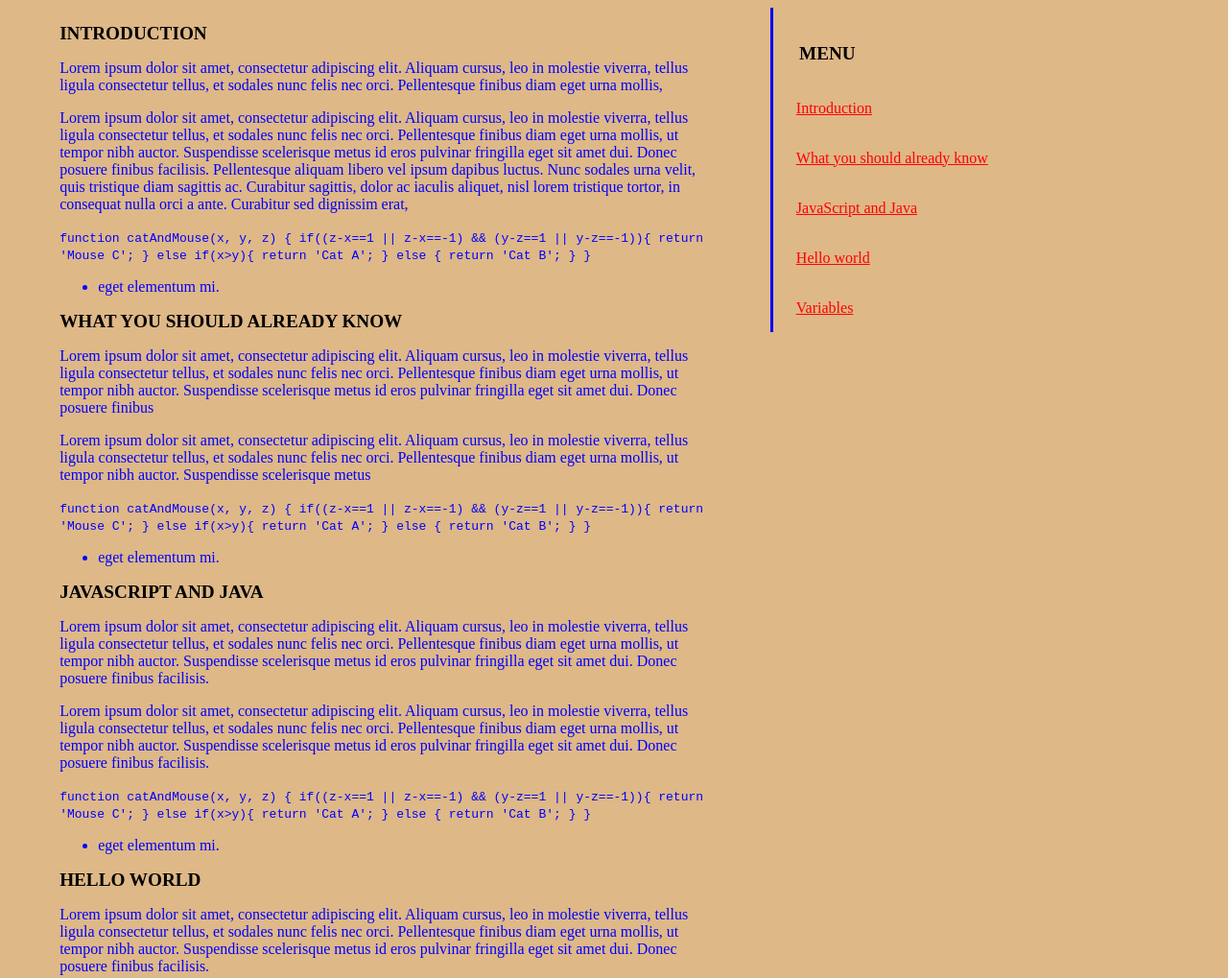
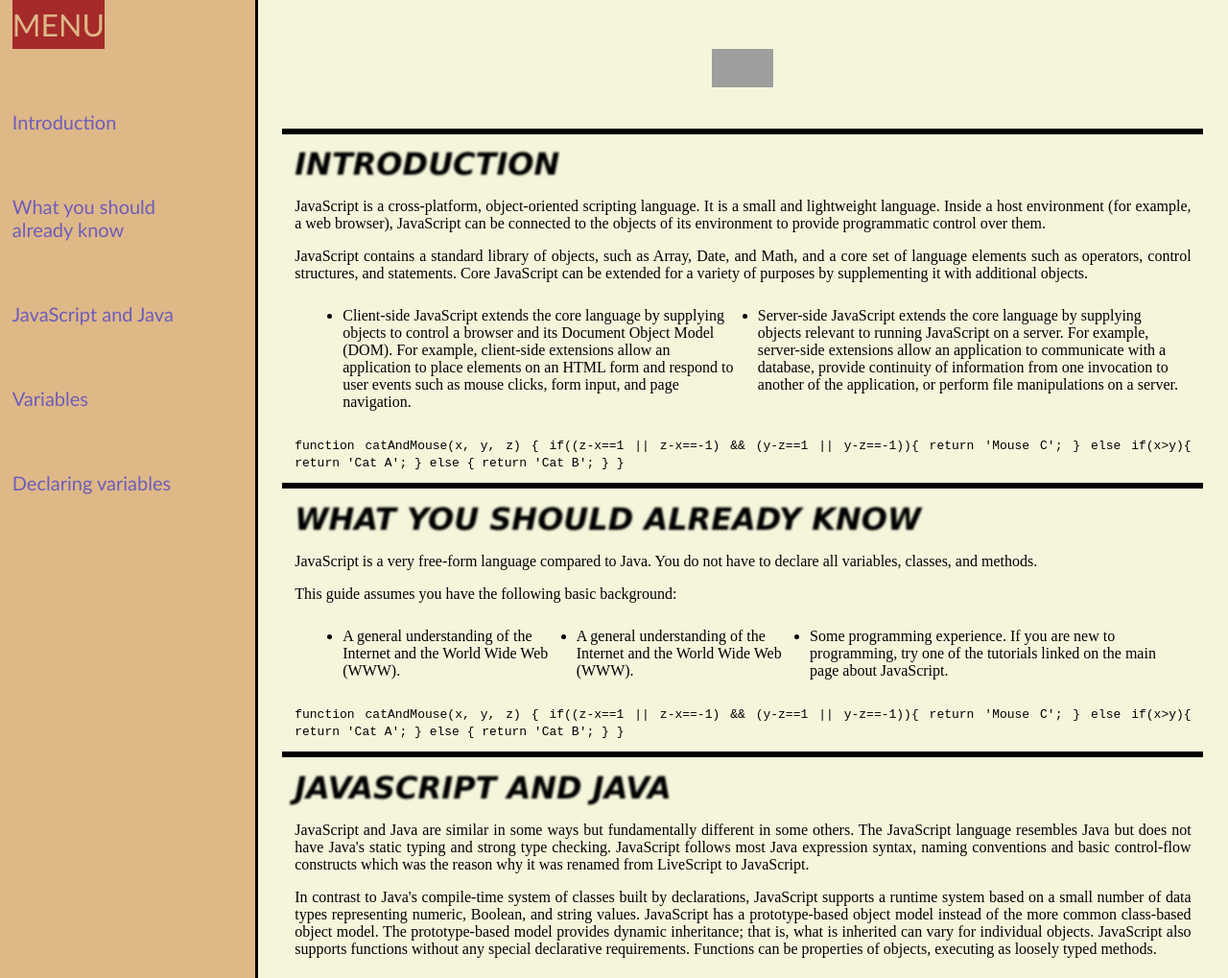
Before and after one commit to UREYPRICE/microVerseTrialWithHenschelandAhmedWaqar, a plain HTML site: page index.html in a window 1280 px wide. Shown: the top 1019 px of the page at 96% size. Drawn offline with Linux system fonts and the light colour scheme; grey boxes are pictures that could not be loaded.

Commit message:
improved the styling of main, navbar and section

```diff
--- a/index.html
+++ b/index.html
@@ -3,179 +3,163 @@
 
     <head>
       <meta charset="utf-8">
-      <meta name="">
-      <title>TechDocPage</title>
+      <meta name="viewport" content="width=device-width, initial-scale=1.0">
+      <title>JS Documentation</title>
       <link rel="stylesheet" href="styles.css">
         </head>
-    <body class="flex-container">
+    <body>
 
       <main id ="main-doc">
+
+        <section class="main-section">
+          <a href="#5"><img src="https://pic.onlinewebfonts.com/svg/img_116266.png" alt="Arrow Down"></a>
+        </section>
 
         <section id="1" class="main-section">
 
           <header >
             Introduction
+          </header>
 
-          </header>
-          <p>Lorem ipsum dolor sit amet, consectetur adipiscing elit. Aliquam cursus, leo in molestie viverra, tellus ligula consectetur tellus, et sodales nunc felis nec orci. Pellentesque finibus diam eget urna mollis,  </p>
-          <p> Lorem ipsum dolor sit amet, consectetur adipiscing elit. Aliquam cursus, leo in molestie viverra, tellus ligula consectetur tellus, et sodales nunc felis nec orci. Pellentesque finibus diam eget urna mollis, ut tempor nibh auctor. Suspendisse scelerisque metus id eros pulvinar fringilla eget sit amet dui. Donec posuere finibus facilisis. Pellentesque aliquam libero vel ipsum dapibus luctus. Nunc sodales urna velit, quis tristique diam sagittis ac. Curabitur sagittis, dolor ac iaculis aliquet, nisl lorem tristique tortor, in consequat nulla orci a ante. Curabitur sed dignissim erat,  </p>
-          <code> function catAndMouse(x, y, z) {
-
+          <p>JavaScript is a cross-platform, object-oriented scripting language. It is a small and lightweight language. Inside a host environment (for example, a web browser), JavaScript can be connected to the objects of its environment to provide programmatic control over them.</p>
+          <p>JavaScript contains a standard library of objects, such as Array, Date, and Math, and a core set of language elements such as operators, control structures, and statements. Core JavaScript can be extended for a variety of purposes by supplementing it with additional objects.</p>
+          <ul class="flex-container">
+         <li>Client-side JavaScript extends the core language by supplying objects to control a browser and its Document Object Model (DOM). For example, client-side extensions allow an application to place elements on an HTML form and respond to user events such as mouse clicks, form input, and page navigation.</li>
+         <li>Server-side JavaScript extends the core language by supplying objects relevant to running JavaScript on a server. For example, server-side extensions allow an application to communicate with a database, provide continuity of information from one invocation to another of the application, or perform file manipulations on a server.</li>
+          </ul>
+          <code>function catAndMouse(x, y, z) {
             if((z-x==1 || z-x==-1) && (y-z==1 || y-z==-1)){
-
             return 'Mouse C';
-
             }
-
             else if(x>y){
               return 'Cat A';
             }
             else {
-
-
                 return  'Cat B';
-
             }
-  }</code>
-          <ul>
-         <li>eget elementum mi. </li>
-          </ul>
+          }
+          </code>
           </section>
 
         <section id="2" class="main-section">
+
           <header >
             What you should already know
           </header>
-          <p> Lorem ipsum dolor sit amet, consectetur adipiscing elit. Aliquam cursus, leo in molestie viverra, tellus ligula consectetur tellus, et sodales nunc felis nec orci. Pellentesque finibus diam eget urna mollis, ut tempor nibh auctor. Suspendisse scelerisque metus id eros pulvinar fringilla eget sit amet dui. Donec posuere finibus </p>
-          <p> Lorem ipsum dolor sit amet, consectetur adipiscing elit. Aliquam cursus, leo in molestie viverra, tellus ligula consectetur tellus, et sodales nunc felis nec orci. Pellentesque finibus diam eget urna mollis, ut tempor nibh auctor. Suspendisse scelerisque metus  </p>
+
+          <p>JavaScript is a very free-form language compared to Java. You do not have to declare all variables, classes, and methods.</p>
+          <p> This guide assumes you have the following basic background:</p>
+          <ul class="flex-container">
+            <li>A general understanding of the Internet and the World Wide Web (WWW).</li>
+            <li>A general understanding of the Internet and the World Wide Web (WWW).</li>
+            <li>Some programming experience. If you are new to programming, try one of the tutorials linked on the main page about JavaScript.</li>
+          </ul>
           <code> function catAndMouse(x, y, z) {
-
   if((z-x==1 || z-x==-1) && (y-z==1 || y-z==-1)){
-
   return 'Mouse C';
-
   }
-
   else if(x>y){
     return 'Cat A';
   }
   else {
-
-
       return  'Cat B';
-
   }
   }</code>
-          <ul>
-         <li>eget elementum mi. </li>
-          </ul>
            </section>
 
         <section id="3" class="main-section">
+
           <header >
             JavaScript and Java
           </header>
-          <p>Lorem ipsum dolor sit amet, consectetur adipiscing elit. Aliquam cursus, leo in molestie viverra, tellus ligula consectetur tellus, et sodales nunc felis nec orci. Pellentesque finibus diam eget urna mollis, ut tempor nibh auctor. Suspendisse scelerisque metus id eros pulvinar fringilla eget sit amet dui. Donec posuere finibus facilisis.  </p>
-          <p>Lorem ipsum dolor sit amet, consectetur adipiscing elit. Aliquam cursus, leo in molestie viverra, tellus ligula consectetur tellus, et sodales nunc felis nec orci. Pellentesque finibus diam eget urna mollis, ut tempor nibh auctor. Suspendisse scelerisque metus id eros pulvinar fringilla eget sit amet dui. Donec posuere finibus facilisis.  </p>
+
+          <p>JavaScript and Java are similar in some ways but fundamentally different in some others. The JavaScript language resembles Java but does not have Java's static typing and strong type checking. JavaScript follows most Java expression syntax, naming conventions and basic control-flow constructs which was the reason why it was renamed from LiveScript to JavaScript.</p>
+          <p>In contrast to Java's compile-time system of classes built by declarations, JavaScript supports a runtime system based on a small number of data types representing numeric, Boolean, and string values. JavaScript has a prototype-based object model instead of the more common class-based object model. The prototype-based model provides dynamic inheritance; that is, what is inherited can vary for individual objects. JavaScript also supports functions without any special declarative requirements. Functions can be properties of objects, executing as loosely typed methods.</p>
           <code>function catAndMouse(x, y, z) {
-
   if((z-x==1 || z-x==-1) && (y-z==1 || y-z==-1)){
-
   return 'Mouse C';
-
   }
-
   else if(x>y){
     return 'Cat A';
   }
   else {
-
-
       return  'Cat B';
-
   }
   } </code>
-          <ul>
-         <li>eget elementum mi.  </li>
+          <ul class="flex-container">
+         <li>You do not have to be concerned with whether methods are public, private, or protected, and you do not have to implement interfaces. Variables, parameters, and function return types are not explicitly typed.</li>
           </ul>
            </section>
 
         <section id="4" class="main-section">
+
           <header >
-            Hello world
+            Variables
           </header>
-          <p>Lorem ipsum dolor sit amet, consectetur adipiscing elit. Aliquam cursus, leo in molestie viverra, tellus ligula consectetur tellus, et sodales nunc felis nec orci. Pellentesque finibus diam eget urna mollis, ut tempor nibh auctor. Suspendisse scelerisque metus id eros pulvinar fringilla eget sit amet dui. Donec posuere finibus facilisis. </p>
-          <p>  Pellentesque aliquam libero vel ipsum dapibus luctus. Nunc sodales urna velit, quis tristique diam sagittis ac. Curabitur sagittis, dolor ac iaculis aliquet, nisl lorem tristique tortor, in consequat nulla orci a ante. Curabitur sed dignissim erat, eget elementum mi.</p>
+
+          <p>You use variables as symbolic names for values in your application. The names of variables, called identifiers, conform to certain rules.</p>
+          <p>A JavaScript identifier must start with a letter, underscore (_), or dollar sign ($); subsequent characters can also be digits (0-9). Because JavaScript is case sensitive, letters include the characters "A" through "Z" (uppercase) and the characters "a" through "z" (lowercase).</p>
           <code>function catAndMouse(x, y, z) {
-
   if((z-x==1 || z-x==-1) && (y-z==1 || y-z==-1)){
-
   return 'Mouse C';
-
   }
-
   else if(x>y){
     return 'Cat A';
   }
   else {
-
-
       return  'Cat B';
-
   }
   } </code>
-          <ul>
-         <li>Curabitur sed dignissim erat, eget elementum mi </li>
+          <ul class="flex-container">
+         <li>You can use ISO 8859-1 or Unicode letters such as å and ü in identifiers.</li>
+         <li>You can also use the Unicode escape sequences as characters in identifiers.</li>
+         <li>Some examples of legal names are Number_hits, temp99, and _name.</li>
           </ul>
            </section>
 
         <section id="5" class="main-section">
+
           <header >
-            Variables
+            Declaring variables
           </header>
 
-          <p> Lorem ipsum dolor sit amet, consectetur adipiscing elit. Aliquam cursus, leo in molestie viverra, tellus ligula consectetur tellus, et sodales nunc felis nec orci. Pellentesque finibus diam eget urna mollis, .</p>
-          <p> ut tempor nibh auctor. Suspendisse scelerisque metus id eros pulvinar fringilla eget sit amet dui. Donec posuere finibus facilisis. Pellentesque aliquam libero vel ipsum dapibus luctus. Nunc sodales urna velit, quis tristique diam sagittis ac. Curabitur sagittis, dolor ac iaculis aliquet, nisl lorem tristique tortor, in consequat nulla orci a ante. </p>
+          <p>You can declare a variable in three ways:</p>
+          <ul class="flex-container">
+            <li>With the keyword var. For example,<br><code>var x = 42.</code><br></li>
+            <li>By simply assigning it a value. For example,<br><code>x = 42.</code><br> This always declares a global variable. It generates a strict JavaScript warning. You shouldn't use this variant.</li>
+            <li>With the keyword let. For example,<br><code>This always declares a global variable. It generates a strict JavaScript warning. You shouldn't use this variant.</code><br> This syntax can be used to declare a block scope local variable. See Variable scope below.</li>
+          </ul>
+
+          <p>NB (Variable scope): When you declare a variable outside of any function, it is called a global variable, because it is available to any other code in the current document. When you declare a variable within a function, it is called a local variable, because it is available only within that function.</p>
           <code> function catAndMouse(x, y, z) {
-
   if((z-x==1 || z-x==-1) && (y-z==1 || y-z==-1)){
-
   return 'Mouse C';
-
   }
-
   else if(x>y){
     return 'Cat A';
   }
   else {
-
-
       return  'Cat B';
-
   }
   }</code>
-          <ul>
-         <li>Curabitur sed dignissim erat, eget elementum mi </li>
-          </ul>
 </section>
 
-
-
-
+<section class="main-section">
+  <a href="#1"><img src="https://pic.onlinewebfonts.com/svg/img_519953.png" alt="Arrow Up"></a>
+</section>
       </main>
 
       <nav id="navbar">
               <header>
                 MENU
                 </header>
-                <a class="nav-link" href="#1">Introduction</a><br>
-                <a class="nav-link" href="#2">What you should already know</a><br>
-                <a class="nav-link" href="#3">JavaScript and Java</a><br>
-                <a class="nav-link" href="#4">Hello world</a><br>
-                <a class="nav-link" href="#5">Variables</a>
+              <div>
+                <a class="nav-link" href="#1">Introduction</a>
+                <a class="nav-link" href="#2">What you should already know</a>
+                <a class="nav-link" href="#3">JavaScript and Java</a>
+                <a class="nav-link" href="#4">Variables</a>
+                <a class="nav-link" href="#5">Declaring variables</a>
+              </div>
       </nav>
-
-
   </body>
-
      </html>
--- a/styles.css
+++ b/styles.css
@@ -1,11 +1,3 @@
-body{
-    font-family: 'Times New Roman', Times, serif;
-    background-color:burlywood;
-    color:blue;
-    width: 100%;
-    flexBox: inline;
-}
-
 /*
 @media only screen and (max-width: 815px) {
      // For mobile phones:
@@ -20,99 +12,116 @@ body{
         }
 */
 
+body{
+    font-family: 'Times New Roman', Times, serif;
+    background-color:burlywood;
+    color:#000;
+    width: 100%;
+    margin: auto;
+    text-align: justify;
+}
+
+#navbar{
+    float: left;
+    width: 15vw;
+    padding-left: 1vw;
+    font-family:'Gill Sans', 'Gill Sans MT', Calibri, 'Trebuchet MS', sans-serif ;
+    position: fixed;
+}
+
+#main-doc{
+    float: right;
+    width: 75vw;
+    border-left: 3px solid #000;
+    padding-left: 2vw;
+    padding-right:  2vw;
+    background-color: beige;
+}
+
+/* Navigation bar */
+
+#navbar header{
+
+    font-size: xx-large;
+    border-top: 0.5vw solid #a52a2a;
+    border-bottom: 0.5vw solid #a52a2a;
+    width: max-content;
+    background-color: #a52a2a;
+    color: burlywood;
+}
+
+#navbar header:hover{
+    color: #a52a2a;
+    background-color: burlywood;
+}
+
+#navbar a{
+    display: block;
+    text-align: left;
+    padding-bottom: 5vw;
+    font-size: 1.25rem;
+    text-decoration: none;
+    filter: opacity(50%);
+}
+
+#navbar a:first-child{
+    padding-top: 5vw;
+}
+
+#navbar a:hover{
+    filter: opacity(100%);
+}
+
+/* Main element */
+
+.main-section{
+    border-bottom: 0.5vw solid #000000;
+    padding: 1vw;
+}
+
+/* Section element */
+
 .flex-container {
     display: flex;
     flex-wrap: nowrap;
-    /* background-color: DodgerBlue; */
   }
 
-.flex-container > div {
-    background-color: #f1f1f1;
-    width: 100px;
+  .flex-container li {
+    /* width: 100px; */
     margin: 10px;
-    text-align: center;
-    line-height: 75px;
-    font-size: 30px;
+    text-align: left;
+    /* line-height: 75px; */
+    /* font-size: 3px; */
   }
 
-#navbar{
-    /* position: fixed; */
-    height: 100%;
-    width: 55%;
-    border-left: solid;
-    /* display: inline-block; */
-    padding: 0.5em;
-    /* float: left;
-    background-color: #ffffff;
-    position: absolute;
-    top: 0;
-    padding: 0;
-    margin: 0;
-    width: 100%;
-    max-height: 10%;
-    border: none;
-    z-index: 1;
-    border-bottom: 2px solid;
-    */
+  .main-section header{
+    font-size: xx-large;
+    font-family: Verdana, Geneva, Tahoma, sans-serif;
+    font-weight: bolder;
+    font-style: italic;
+    text-transform: uppercase;
+    text-align: left;
+    filter: blur(1px);
   }
 
-main{
-    float:right;
-    width: 55%;
+
+main section:first-child, main section:last-child{
+    display: block;
+    text-align: center;
 }
 
-header{
-    font-weight: bolder;
-    margin: auto;
-    color: #000;
-    text-align: center;
-    font-size: larger;
-    text-transform: uppercase;
+main section:first-child{
+    padding-top:4vw;
+    padding-bottom:3vw;
 }
 
-#main-doc header {
-    text-align: left;
-    margin: 0px;
+main section:last-child{
+    padding-top:4vw;
+    padding-bottom:3vw;
+    border-bottom: 0;
 }
 
-#navbar ul {
-    height: 88%;
-    padding: 0;
-    overflow-y: auto;
-    overflow-x: hidden;
-
-    border: 1px solid #4d4e53;
-      height: 207px;
+section img{
+    width: 5vw;
+    height: 5vh;
 }
-
-#navbar li {
-    color: #4d4e53;
-    border-top: 1px solid;
-    list-style: none;
-    position: relative;
-    width: 100%;
-}
-
-#navbar a {
-    display: block;
-    padding: 0.5em 1em;
-    color:#f00;
-    cursor: pointer;
-}
-
-#navbar header{
-    margin: 1em 0;
-    padding: 0.5em 1em;
-    text-align: left;
-}
-
-main{
-    margin: auto;
-    padding: 1rem;
-    width: 90%;
-}
-
-section{
-    width: 90%;
-    margin: auto;
-}
```
Lines whose indentation alone changed are shown as unchanged.
